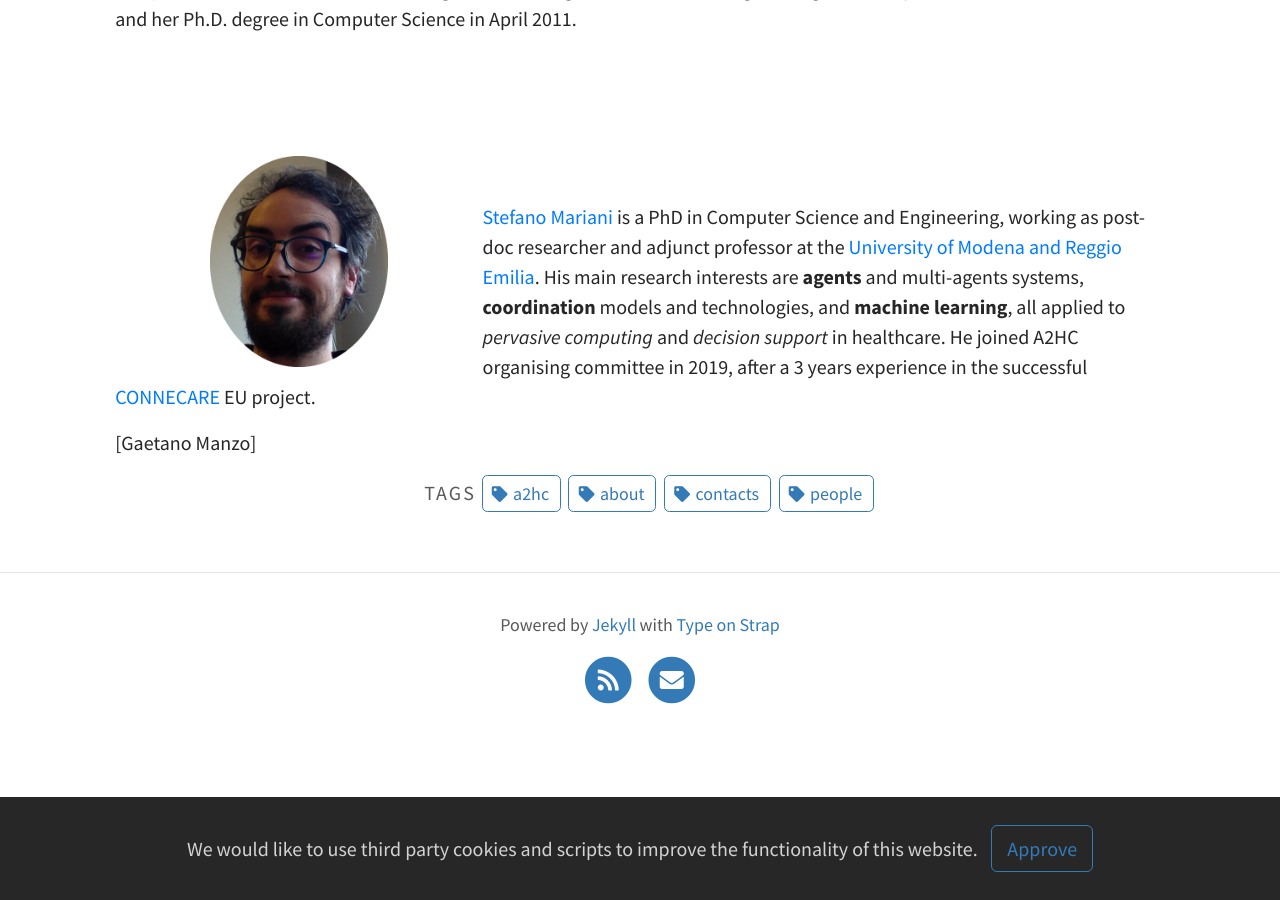
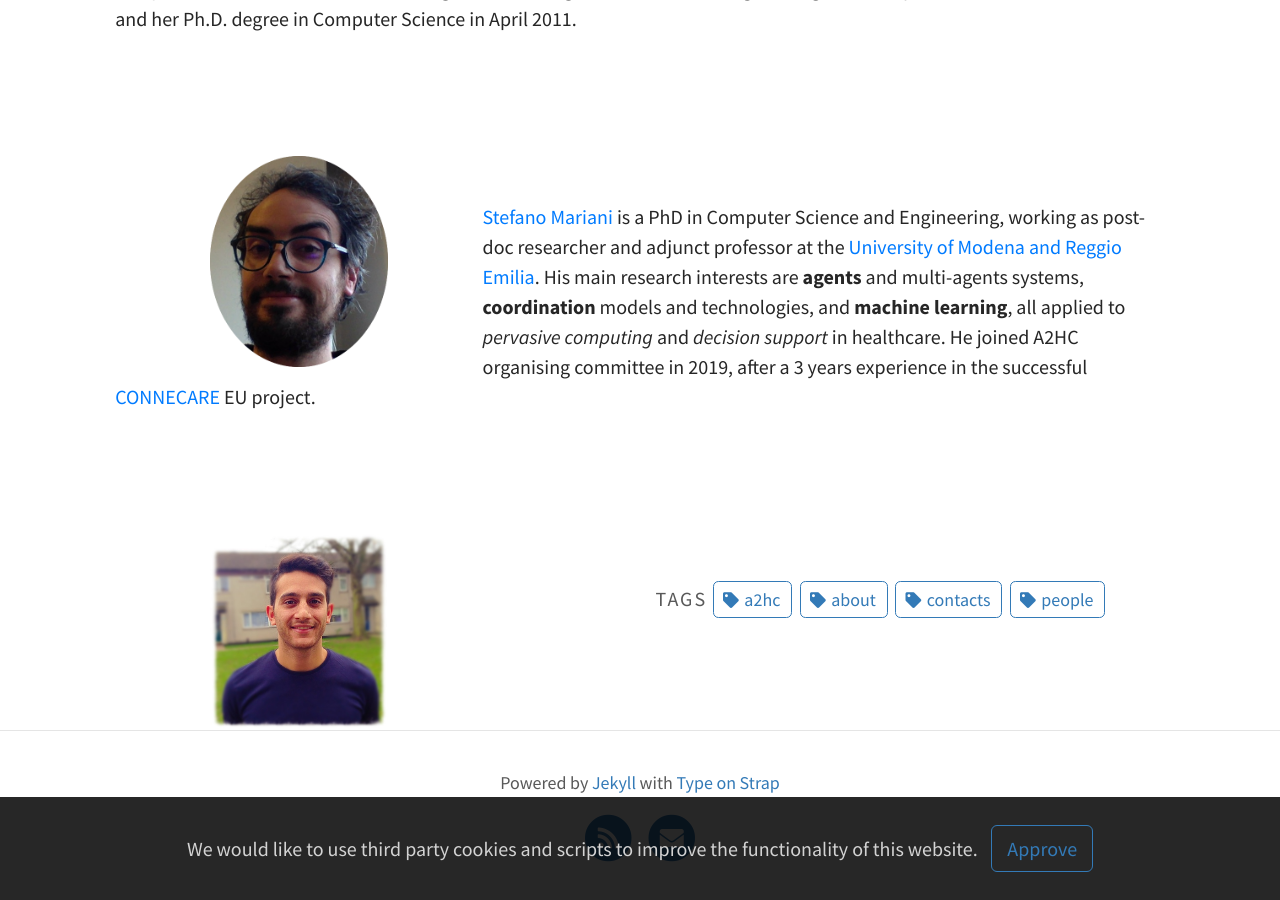
Before and after one commit to A2HC/a2hc.website, a Jekyll site: the page built from pages/people.md, in a window 1280 px wide and 900 px high, scrolled down 761 px. Built offline with Jekyll 4.4.1, drawn with Linux system fonts in a browser that asks for light colours.

Commit message:
test  add pic GM

```diff
--- a/pages/people.md
+++ b/pages/people.md
@@ -38,4 +38,10 @@ and *decision support* in healthcare.
 He joined A2HC organising committee in 2019,
 after a 3 years experience in the successful [CONNECARE](https://www.connecare.eu) EU project.
 
-[Gaetano Manzo]
+<br />
+<br />
+<br />
+
+[![Gaetano Manzo]({{ "/assets/img/people/gaetano-manzo.jpg"|relative_url}}){: style="float: left"}{:height="35%" width="35%"}](https://www.linkedin.com/in/gaetano-manzo/)
+
+<br />
```
Also changed, not shown: assets/img/people/gaetano-manzo.jpg (added).
